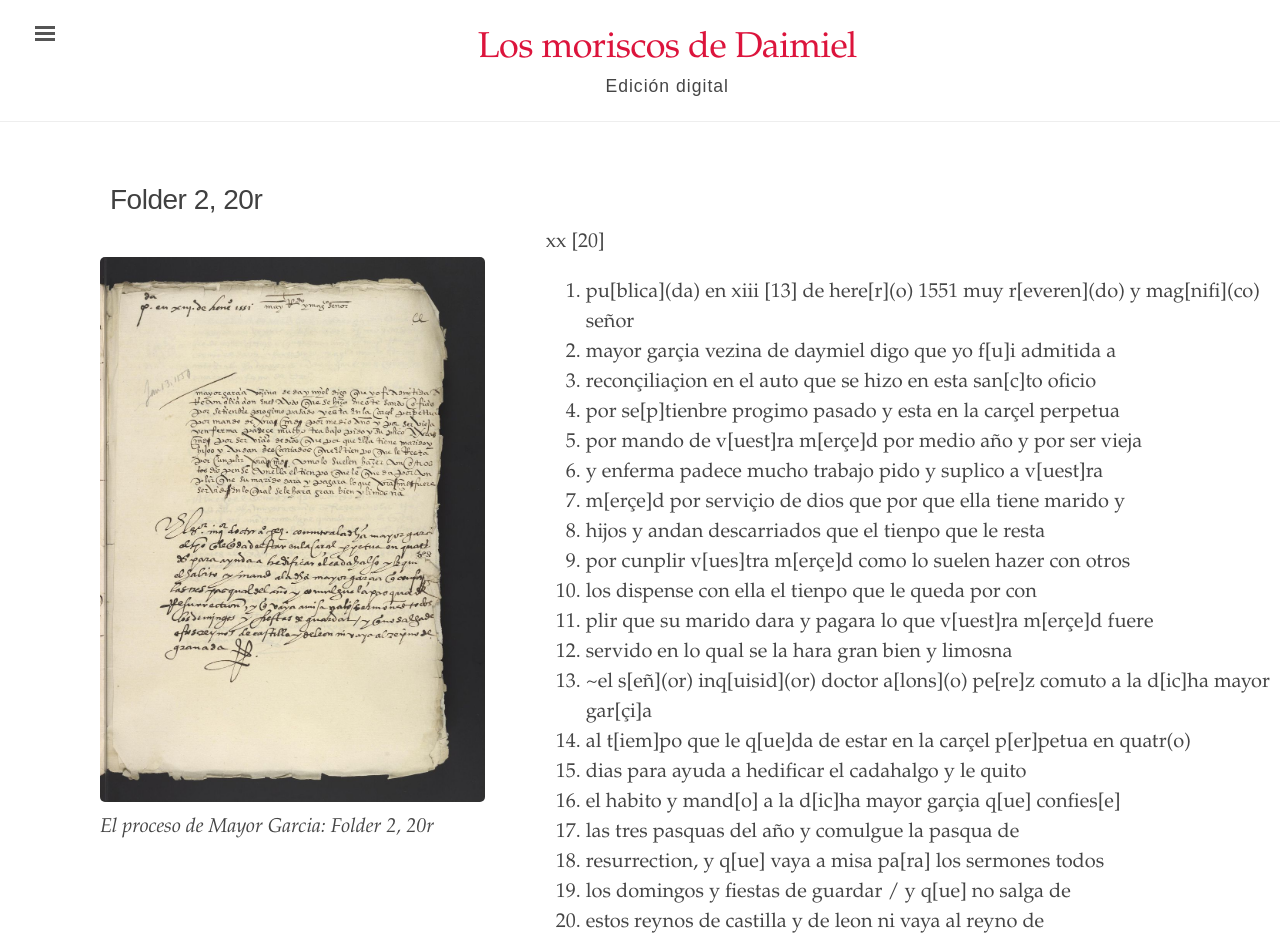
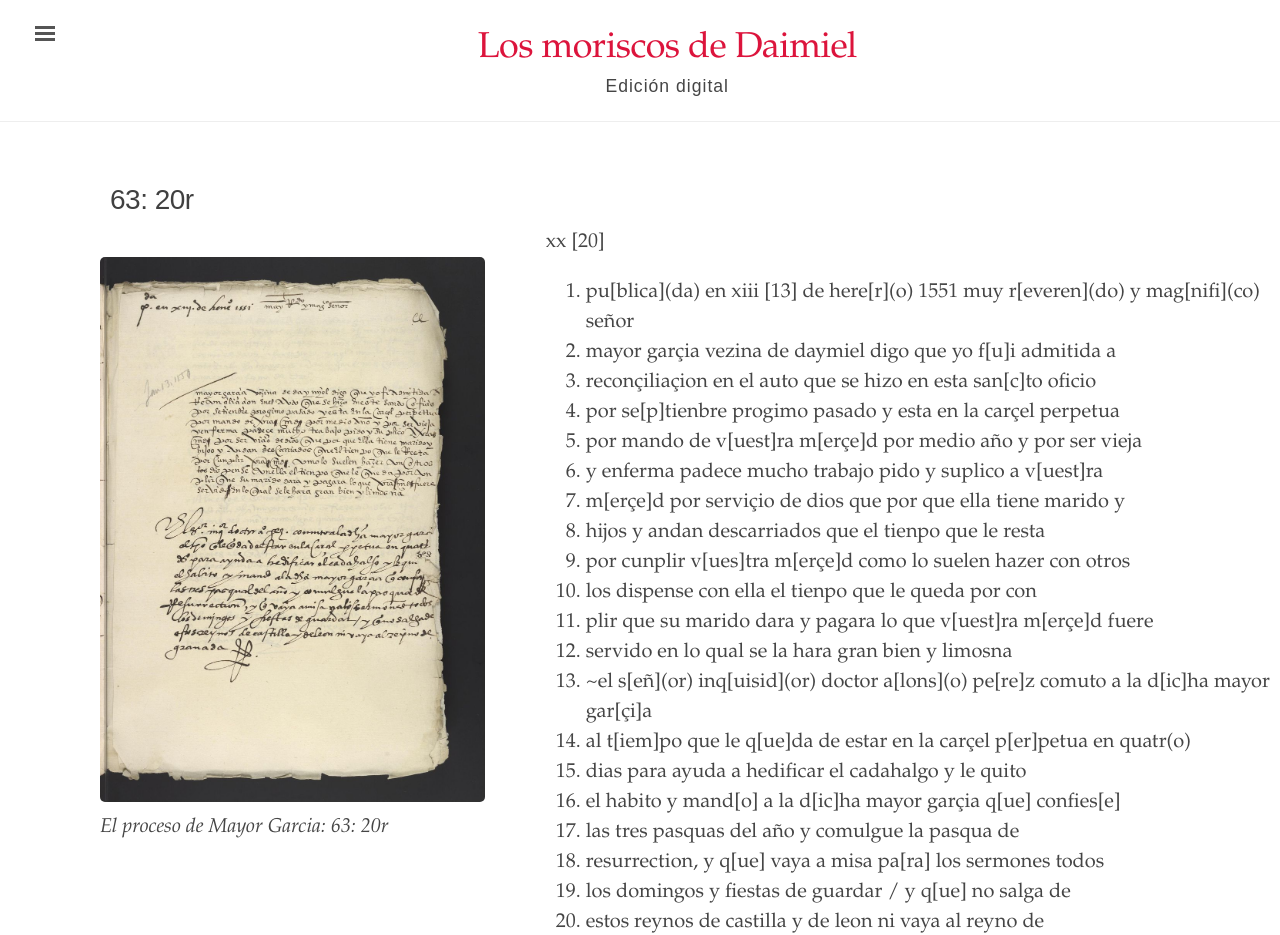
Before and after one commit to digbmc/moriscos-daimel, a Jekyll site: the page built from _texts/folder-2-20r.md, in a window 1280 px wide and 1297 px high. Shown: the top 935 px of the window. Built offline with Jekyll 4.4.1, drawn with Linux system fonts in a browser that asks for light colours.

Commit message:
Update folder-2-20r.md

```diff
--- a/_texts/folder-2-20r.md
+++ b/_texts/folder-2-20r.md
@@ -1,6 +1,6 @@
 ---
 layout: manuscrito
-title: Folder 2, 20r
+title: "63: 20r"
 image: /assets/images/Folder_2_20r.jpg
 body_class: wide-page
 order: 39
```
